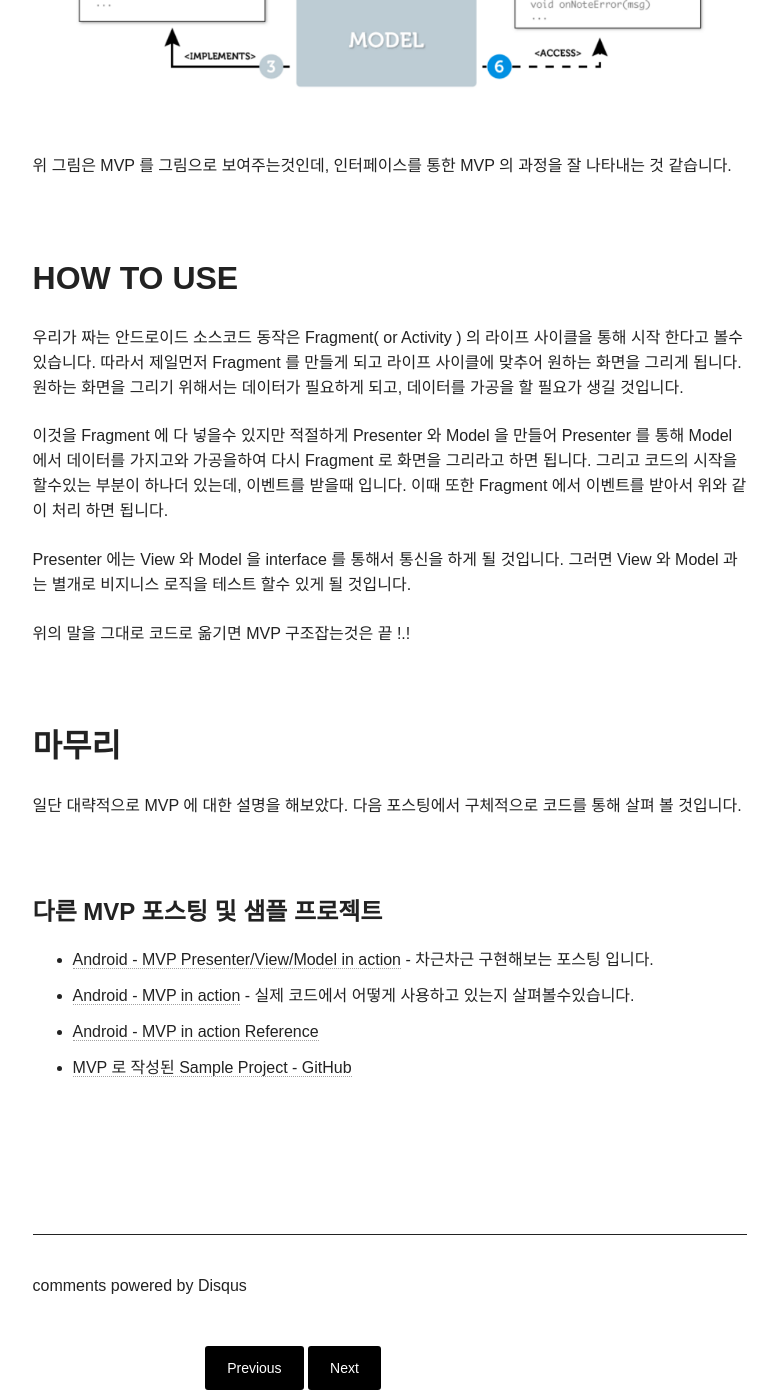
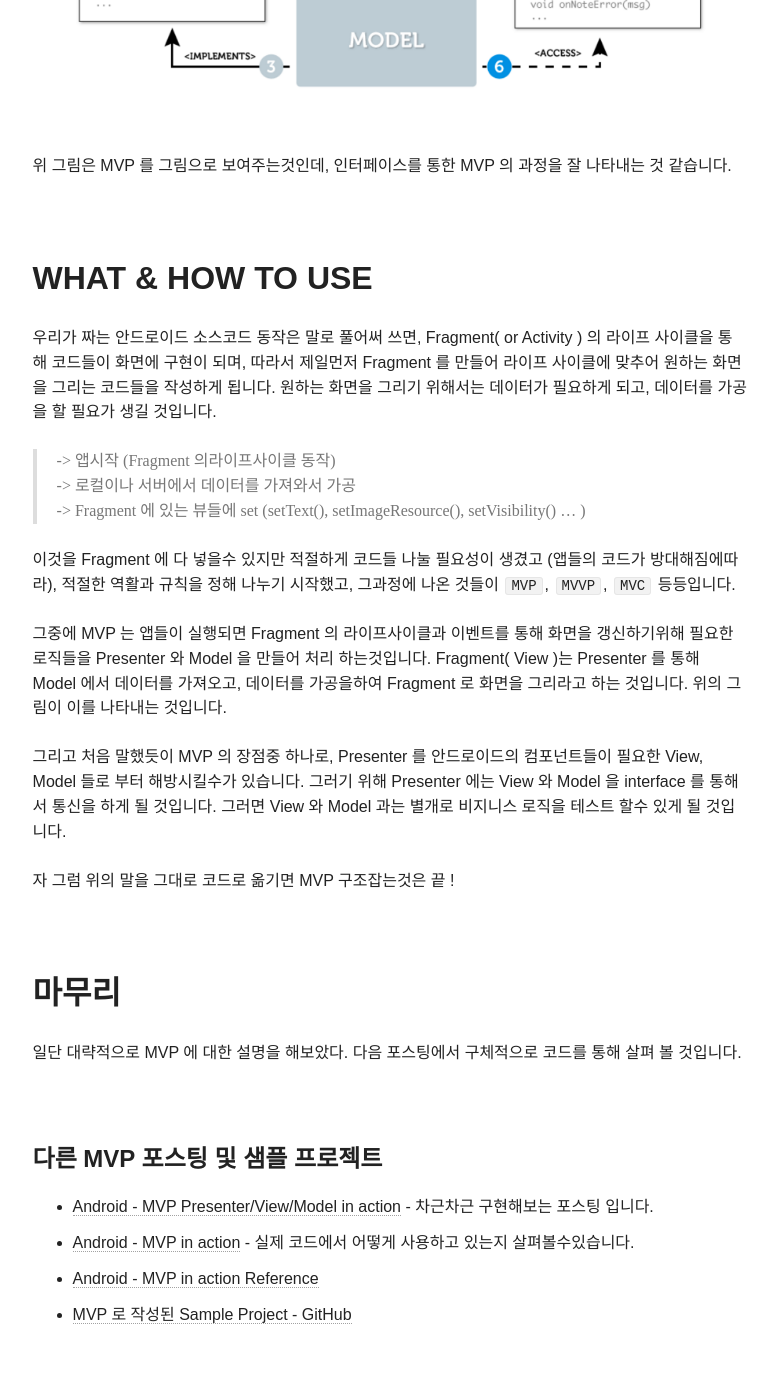
Before and after one commit to steadymoka/moka-a.github.io, a Jekyll site: the page built from _posts/2016/youtube/2016-12-06-android-mvp.md, in a window 1280 px wide and 1400 px high, scrolled down 1492 px. Shown: the whole window, without its empty margins (347-1125 px from the left). Built offline with Jekyll 4.4.1, drawn with Linux system fonts in a browser that asks for light colours; nearby versions of some CDN libraries; comment, search, counter and statistics services are not loaded; some of the changed text lies outside the part shown.

Commit message:
edit posting

```diff
--- a/_posts/2016/youtube/2016-12-06-android-mvp.md
+++ b/_posts/2016/youtube/2016-12-06-android-mvp.md
@@ -28,14 +28,21 @@ date: 2016-12-5
 
 <br>
 
-## HOW TO USE
-우리가 짜는 안드로이드 소스코드 동작은 Fragment( or Activity ) 의 라이프 사이클을 통해 시작 한다고 볼수있습니다. 따라서 제일먼저 Fragment 를 만들게 되고 라이프 사이클에 맞추어 원하는 화면을 그리게 됩니다. 원하는 화면을 그리기 위해서는 데이터가 필요하게 되고, 데이터를 가공을 할 필요가 생길 것입니다.
+## WHAT & HOW TO USE
+우리가 짜는 안드로이드 소스코드 동작은 말로 풀어써 쓰면, Fragment( or Activity ) 의 라이프 사이클을 통해 코드들이 화면에 구현이 되며, 따라서 제일먼저 Fragment 를 만들어 라이프 사이클에 맞추어 원하는 화면을 그리는 코드들을 작성하게 됩니다. 원하는 화면을 그리기 위해서는 데이터가 필요하게 되고, 데이터를 가공을 할 필요가 생길 것입니다.
 
-이것을 Fragment 에 다 넣을수 있지만 적절하게 Presenter 와 Model 을 만들어 Presenter 를 통해 Model 에서 데이터를 가지고와 가공을하여 다시 Fragment 로 화면을 그리라고 하면 됩니다. 그리고 코드의 시작을 할수있는 부분이 하나더 있는데, 이벤트를 받을때 입니다. 이때 또한 Fragment 에서 이벤트를 받아서 위와 같이 처리 하면 됩니다.
+>-> 앱시작 (Fragment 의라이프사이클 동작)<br>
+-> 로컬이나 서버에서 데이터를 가져와서 가공<br>
+-> Fragment 에 있는 뷰들에 set (setText(), setImageResource(), setVisibility() ... )
 
-Presenter 에는 View 와 Model 을 interface 를 통해서 통신을 하게 될 것입니다. 그러면 View 와 Model 과는 별개로 비지니스 로직을 테스트 할수 있게 될 것입니다.
+이것을 Fragment 에 다 넣을수 있지만 적절하게 코드들 나눌 필요성이 생겼고 (앱들의 코드가 방대해짐에따라), 적절한 역활과 규칙을 정해 나누기 시작했고, 그과정에 나온 것들이 `MVP`, `MVVP`, `MVC` 등등입니다.
 
-위의 말을 그대로 코드로 옮기면 MVP 구조잡는것은 끝 !.!
+그중에 MVP 는 앱들이 실행되면 Fragment 의 라이프사이클과 이벤트를 통해 화면을 갱신하기위해 필요한 로직들을 Presenter 와 Model 을 만들어 처리 하는것입니다. Fragment( View )는 Presenter 를 통해 Model 에서 데이터를 가져오고, 데이터를 가공을하여  Fragment 로 화면을 그리라고 하는 것입니다. 위의 그림이 이를 나타내는 것입니다.
+
+그리고 처음 말했듯이 MVP 의 장점중 하나로, Presenter 를 안드로이드의 컴포넌트들이 필요한 View, Model 들로 부터 해방시킬수가 있습니다. 그러기 위해 Presenter 에는 View 와 Model 을 interface 를 통해서 통신을 하게 될 것입니다. 그러면 View 와 Model 과는 별개로 비지니스 로직을 테스트 할수 있게 될 것입니다.
+
+
+자 그럼 위의 말을 그대로 코드로 옮기면 MVP 구조잡는것은 끝 !
 
 <br>
 
```
Also changed, not shown: other parts of _posts/2016/youtube/2016-12-06-android-mvp.md (+1 -1 lines), _posts/2016/youtube/2016-12-06-android-mvp-01.md (+3 -1 lines).
